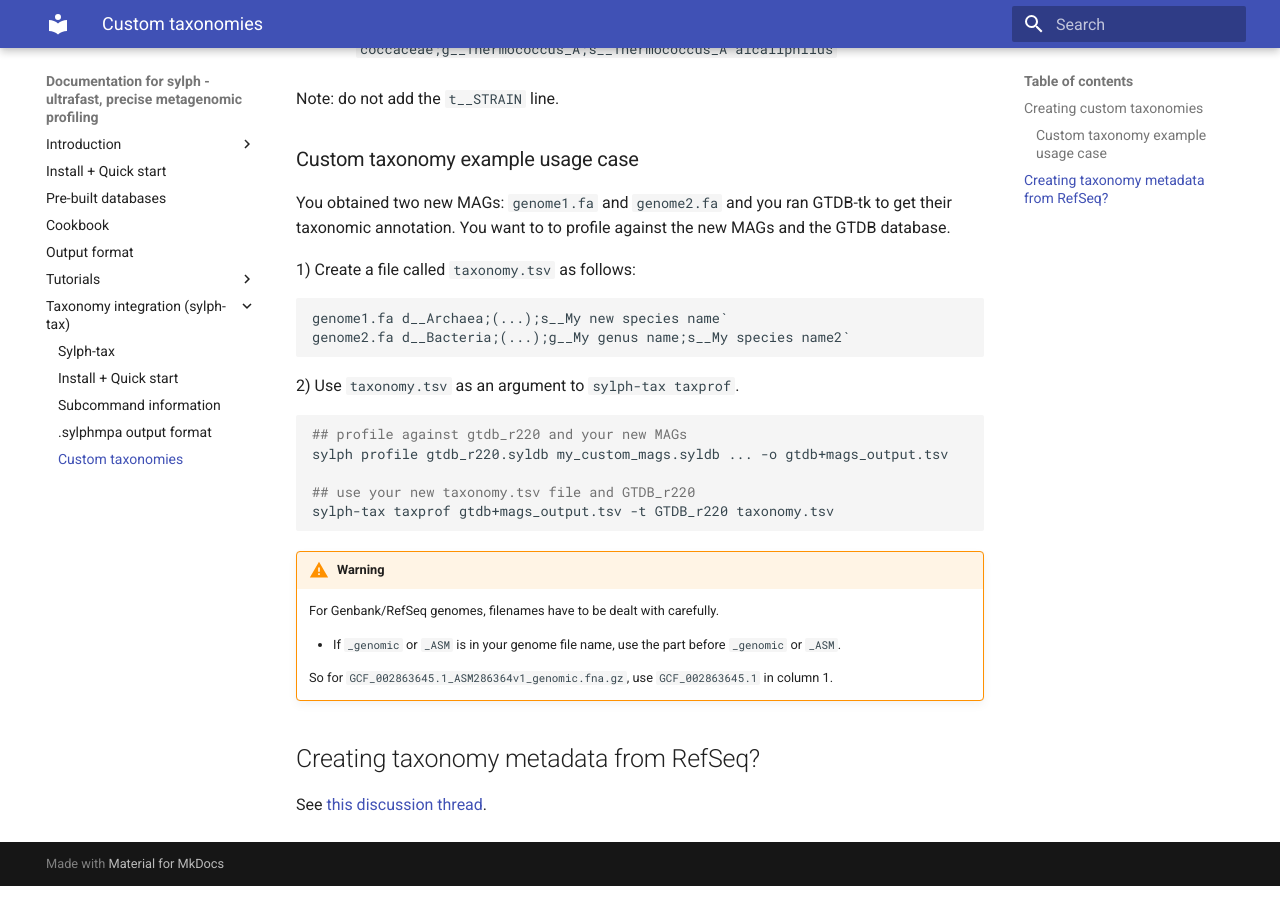
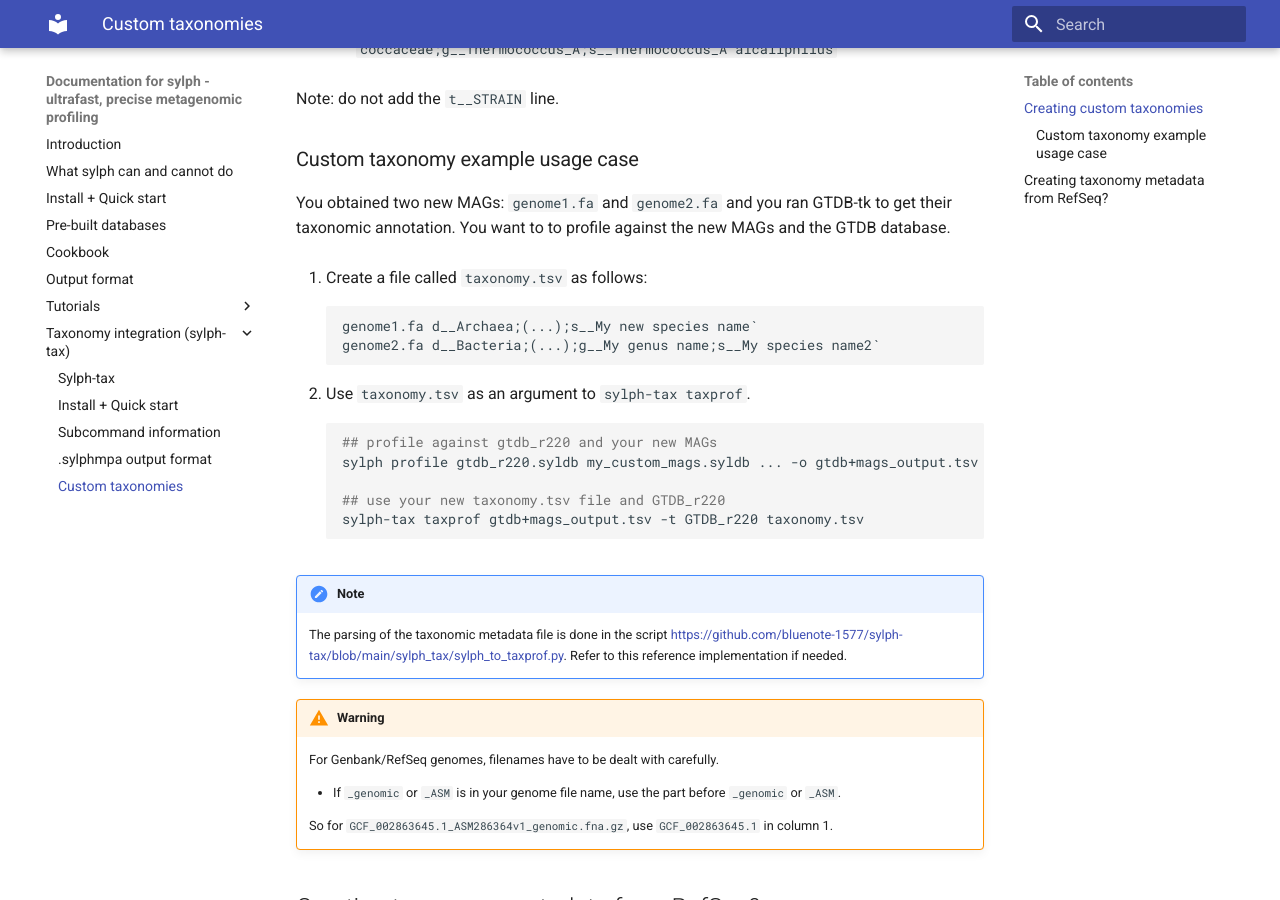
Before and after one commit to sylph-docs/sylph-docs.github.io, an MkDocs documentation site: the page built from docs/sylph-tax-custom-taxonomies.md, in a window 1280 px wide and 900 px high, scrolled down 455 px. Built offline with MkDocs 1.6.1 and Material for MkDocs 9.7.7, drawn with Linux system fonts in a browser that asks for light colours.

Commit message:
fixed cookbook formatting, changed sidebar, fixed sylph-tax formatting

````diff
--- a/docs/sylph-tax-custom-taxonomies.md
+++ b/docs/sylph-tax-custom-taxonomies.md
@@ -15,22 +15,27 @@
 
 You obtained two new MAGs: `genome1.fa` and `genome2.fa` and you ran GTDB-tk to get their taxonomic annotation. You want to to profile against the new MAGs and the GTDB database.
 
-1) Create a file called `taxonomy.tsv` as follows:
+1. Create a file called `taxonomy.tsv` as follows:
 
-```
-genome1.fa d__Archaea;(...);s__My new species name`
-genome2.fa d__Bacteria;(...);g__My genus name;s__My species name2`
-```
+    ```
+    genome1.fa d__Archaea;(...);s__My new species name`
+    genome2.fa d__Bacteria;(...);g__My genus name;s__My species name2`
+    ```
 
-2) Use `taxonomy.tsv` as an argument to `sylph-tax taxprof`.
+2. Use `taxonomy.tsv` as an argument to `sylph-tax taxprof`.
 
-```sh
-## profile against gtdb_r220 and your new MAGs
-sylph profile gtdb_r220.syldb my_custom_mags.syldb ... -o gtdb+mags_output.tsv
+    ```sh
+    ## profile against gtdb_r220 and your new MAGs
+    sylph profile gtdb_r220.syldb my_custom_mags.syldb ... -o gtdb+mags_output.tsv
 
-## use your new taxonomy.tsv file and GTDB_r220
-sylph-tax taxprof gtdb+mags_output.tsv -t GTDB_r220 taxonomy.tsv
-```
+    ## use your new taxonomy.tsv file and GTDB_r220
+    sylph-tax taxprof gtdb+mags_output.tsv -t GTDB_r220 taxonomy.tsv
+    ```
+
+!!! note
+
+    The parsing of the taxonomic metadata file is done in the script https://github.com/bluenote-1577/sylph-tax/blob/main/sylph_tax/sylph_to_taxprof.py. Refer to this reference implementation if needed.
+
 
 !!! warning
 
--- a/mkdocs.yml
+++ b/mkdocs.yml
@@ -4,9 +4,8 @@
   name: material
 
 nav:
-  - Introduction:
-    - What is sylph? : index.md
-    - What sylph can and cannot do: sylph-can-cannot.md
+  - Introduction: index.md
+  - What sylph can and cannot do: sylph-can-cannot.md
   - Install + Quick start: install+quickstart.md
   - Pre-built databases: pre‐built-databases.md
   - Cookbook: sylph-cookbook.md
````
Also changed, not shown: docs/sylph-cookbook.md (+5 -4 lines), docs/sylph-tax-commands.md (+1 -1 lines), docs/sylph-tax-quick-start.md (+3 -3 lines), docs/sylph-tax.md (+4 -0 lines).
